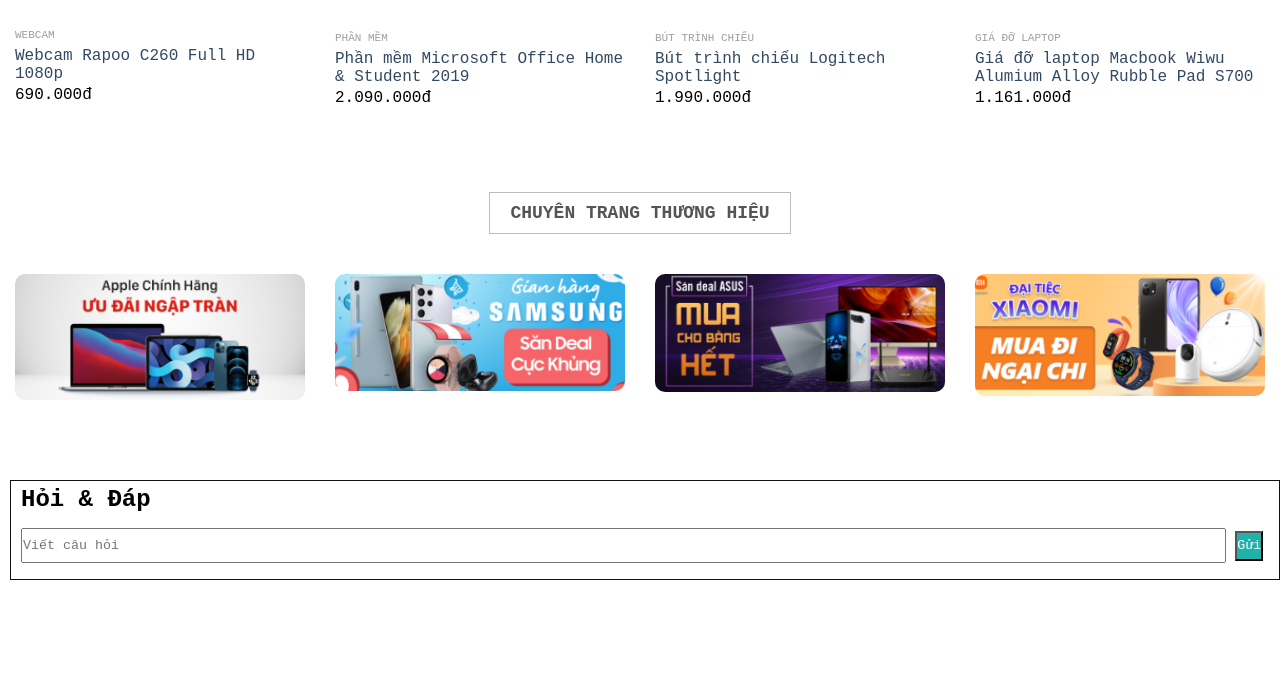
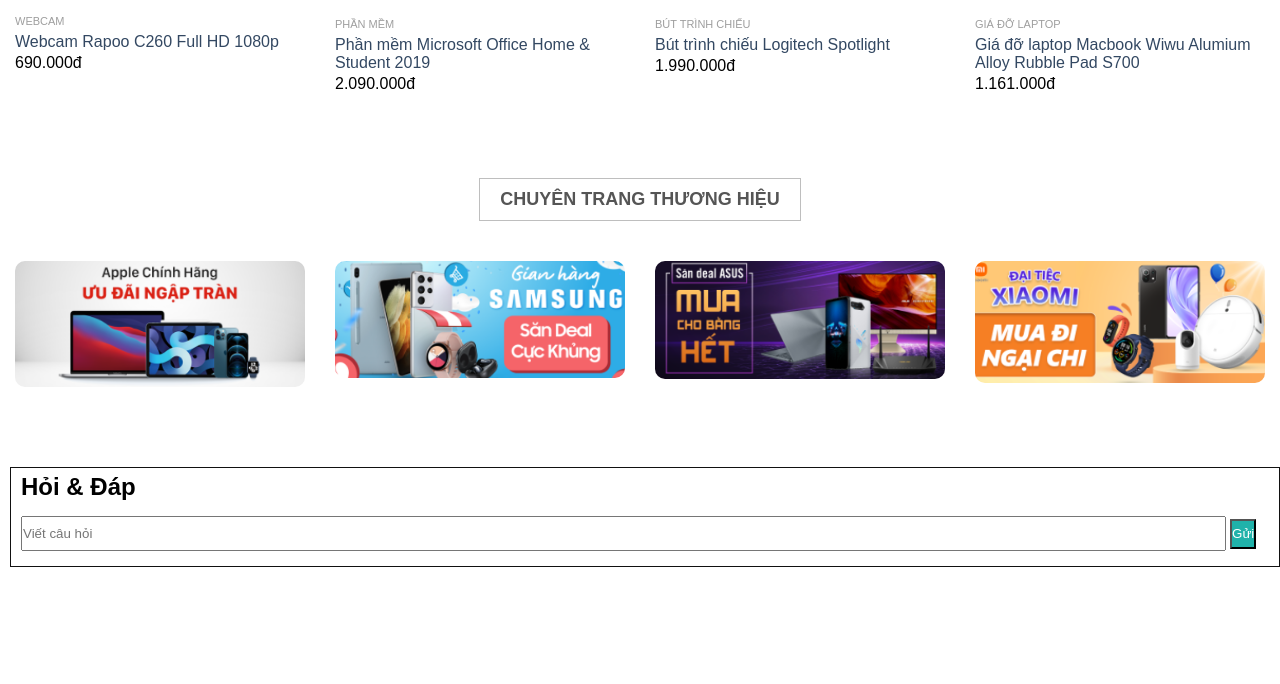
Before and after one commit to luantrum27/NVDshop, a plain HTML site: page index.html in a window 1280 px wide. Shown: the part 2876-3560 px from the top of the page. Drawn offline with Linux system fonts and the light colour scheme; a script that the page names is missing.

Commit message:
Update style.css

```diff
--- a/style.css
+++ b/style.css
@@ -2,7 +2,7 @@
     margin: 0;
     padding: 0;
     box-sizing: border-box;
-    font-family: 'Courier New', cursive;
+    font-family: Arial, Helvetica, sans-serif;
 }
 
 .link_top {
```
